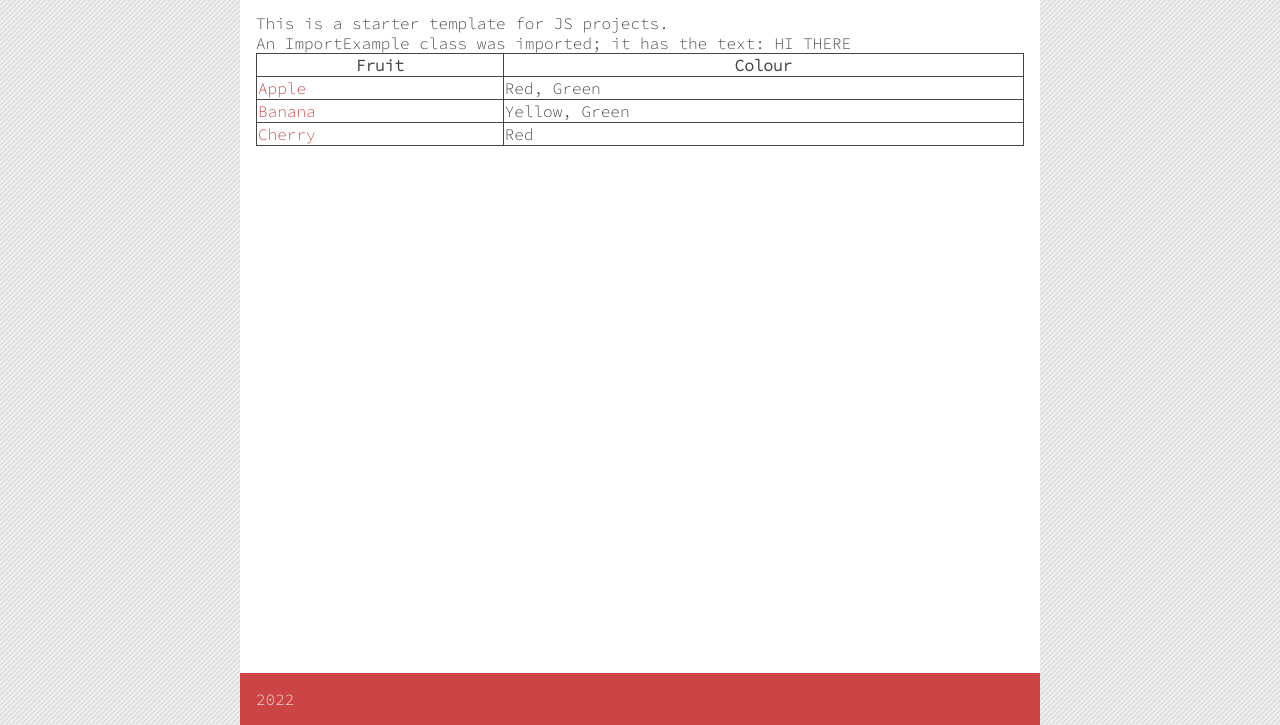
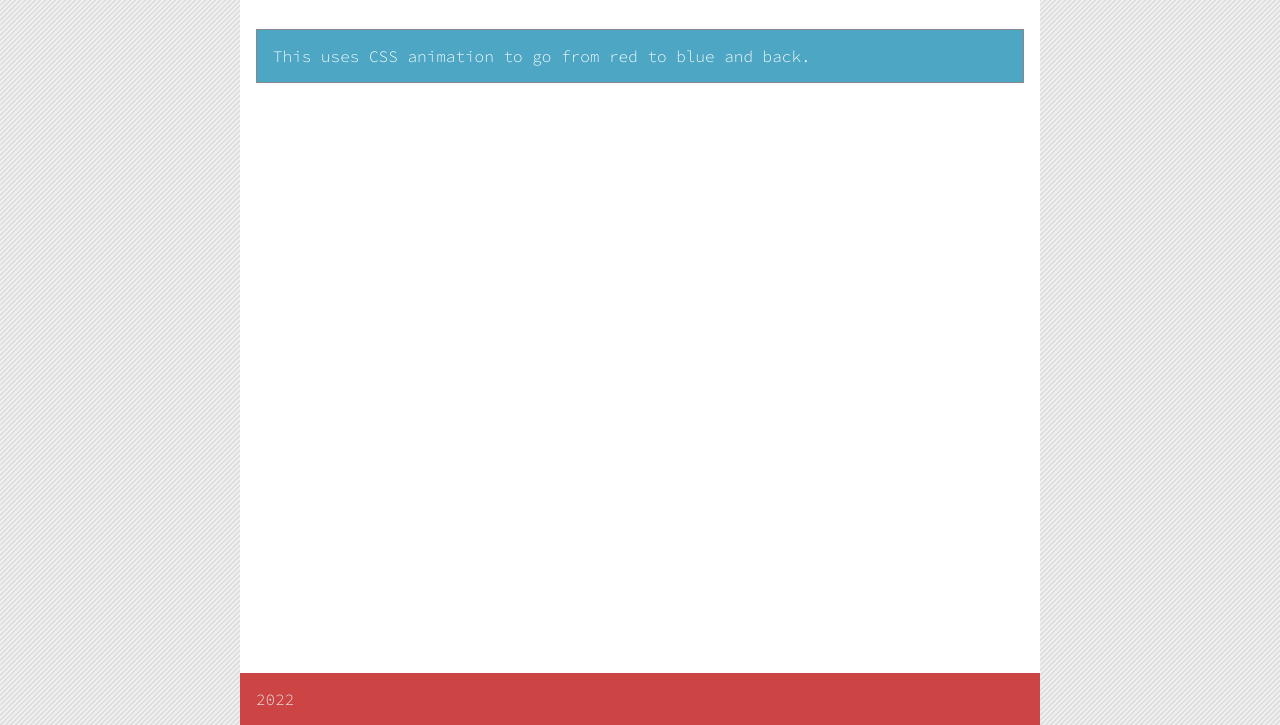
Before and after one commit to shaunanoordin/web-animation-experiment, a website built with webpack: page index.html in a window 1280 px wide. Shown: the part 75-800 px from the top of the page. Built offline with nearby package versions, Linux system fonts and the light colour scheme.

Commit message:
Add base CSS animation

```diff
--- a/index.html
+++ b/index.html
@@ -14,25 +14,9 @@
   <h1>Web Animation Experiment</h1>
 </header>
 <main>
-  <output id="console"></output>
-  <table>
-    <tr>
-      <th>Fruit</th>
-      <th>Colour</th>
-    </tr>
-    <tr>
-      <td><a href="#">Apple</a></td>
-      <td>Red, Green</td>
-    </tr>
-    <tr>
-      <td><a href="#">Banana</a></td>
-      <td>Yellow, Green</td>
-    </tr>
-    <tr>
-      <td><a href="#">Cherry</a></td>
-      <td>Red</td>
-    </tr>
-  </table>
+  <section id="section-1">
+    This uses CSS animation to go from red to blue and back.
+  </section>
 </main>
 <footer>2022</footer>
 </div><!--/#app-->
--- a/src/main.scss
+++ b/src/main.scss
@@ -75,3 +75,29 @@ table {
   padding: 1em;
   background: $white;
 }
+
+/*
+--------------------------------------------------------------------------------
+ */
+
+#app > main > section {
+  border: 1px solid $grey;
+  margin: 1em auto;
+  padding: 1em;
+}
+
+@keyframes redBlueShift {
+  0% {
+    background: #c64;
+    color: #fff;
+  }
+
+  100% {
+    background: #4ac;
+    color: #fff;
+  }
+}
+
+#section-1 {
+  animation: 6s ease-in-out infinite alternate redBlueShift;
+}
```
Also changed, not shown: app/main.js (+2 -2 lines), app/main.css, 2 other files.
